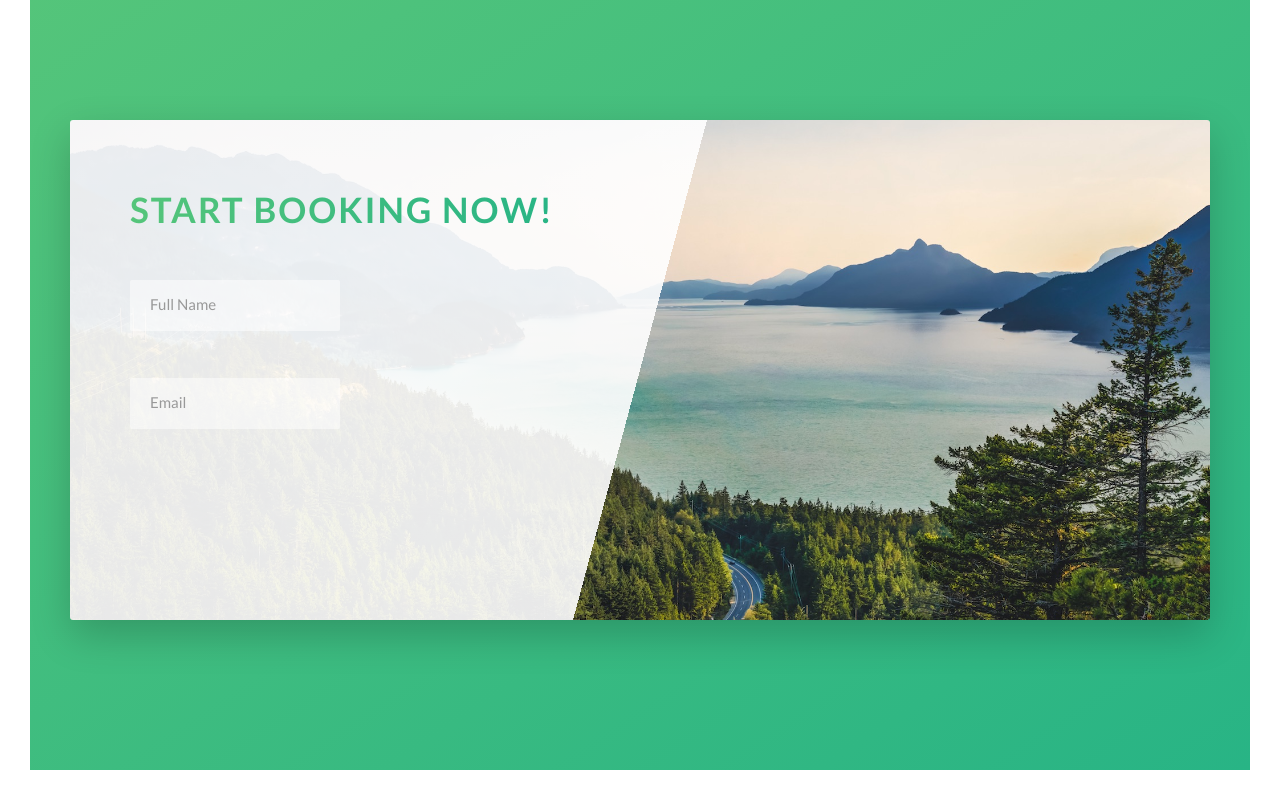
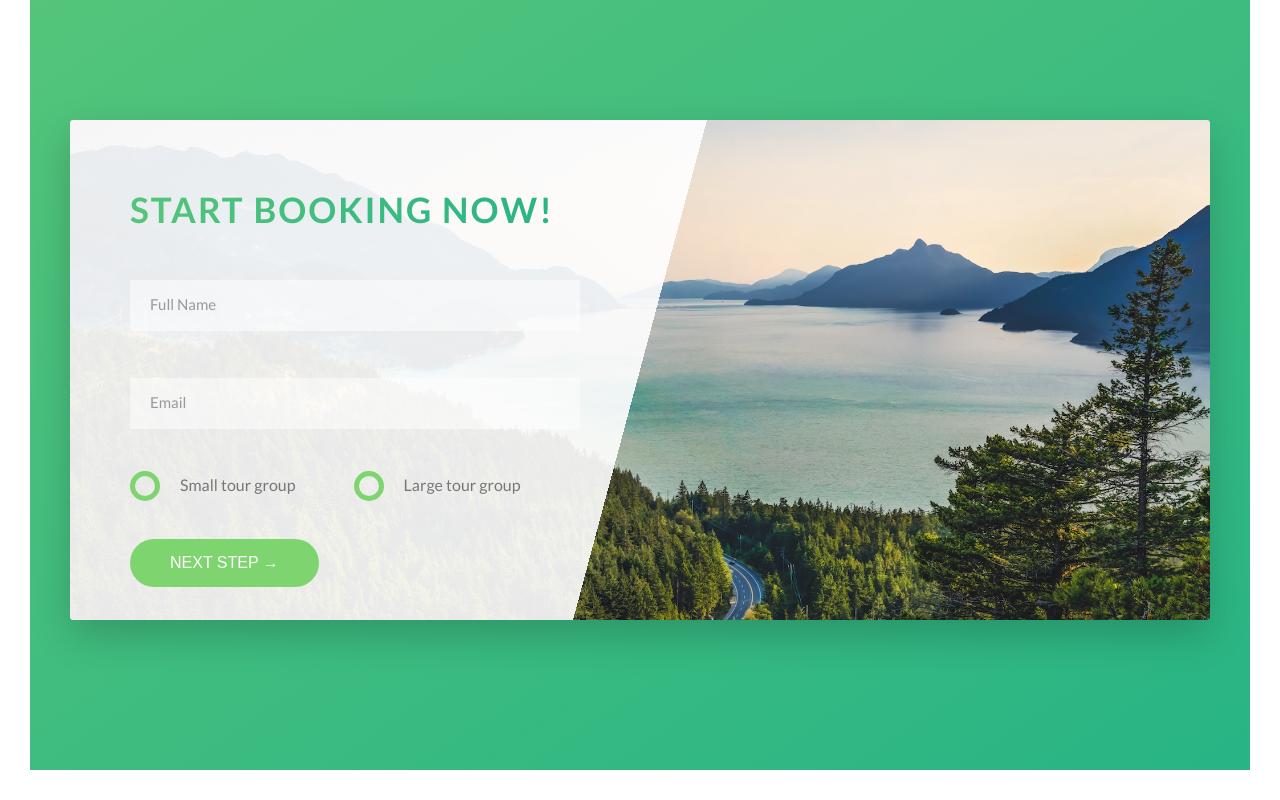
Before and after one commit to andventuree/CSS-wizard, a website: page Natours/index.html in a window 1280 px wide. Shown: the part 4610-5410 px from the top of the page. Drawn offline with Linux system fonts and the light colour scheme.

Commit message:
47: custom radio buttons

```diff
--- a/Natours/index.html
+++ b/Natours/index.html
@@ -285,6 +285,24 @@
                             <label for="email" class="form__label">Email</label>
                         </div>
                     </form>
+                    <div class="form__group u-margin-bottom-medium u-margin-top-small">
+                        <div class="form__radio-group">
+                            <input id="small" type="radio" class="form__radio-input" name='size'>
+                            <label for="small" class="form__radio-label">
+                                <span class="form__radio-button"></span>
+                                Small tour group</label>
+                        </div>
+                        <div class="form__radio-group">
+                            <input id="large" type="radio" class="form__radio-input" name='size'>
+                            <!-- Need to have same name so radio btns toggle to only 1 -->
+                            <label for="large" class="form__radio-label">
+                                <span class="form__radio-button"></span>Large tour group</label>
+                        </div>
+
+                    </div>
+                    <div class="form__group">
+                        <button class="btn btn--green">Next Step &rarr;</button>
+                    </div>
                 </div>
             </div>
         </div>
--- a/Natours/sass/base/_utilities.scss
+++ b/Natours/sass/base/_utilities.scss
@@ -1,24 +1,30 @@
+//common practice to use !important in util classes b/c you want this to override all other effects
+
 .u-center-text {
-  text-align: center;
+  text-align: center !important;
 }
 
 .u-margin-bottom-small {
-  margin-bottom: 1.5rem;
+  margin-bottom: 1.5rem !important;
 }
 
 .u-margin-bottom-medium {
-  margin-bottom: 4rem;
+  margin-bottom: 4rem !important;
 }
 
 .u-margin-bottom-big {
   //use descriptor rather than num b/c you may change num
-  margin-bottom: 8rem;
+  margin-bottom: 8rem !important;
+}
+
+.u-margin-top-small {
+  margin-top: 1.5rem !important;
 }
 
 .u-margin-top-big {
-  margin-top: 8rem;
+  margin-top: 8rem !important;
 }
 
 .u-margin-top-huge {
-  margin-top: 10rem;
+  margin-top: 10rem !important;
 }
--- a/Natours/sass/components/_button.scss
+++ b/Natours/sass/components/_button.scss
@@ -1,6 +1,7 @@
 .btn {
   /* psuedo class, style classes under special states. link is specific to a tag */
   /* combine all these psuedo classes to make it feel like a btn press */
+  &, //makes changes apply to regular buttons as well as pseudo-classes
   &:link,
   &:visited {
     text-transform: uppercase;
@@ -12,6 +13,10 @@
     transition: all 0.2s;
     position: relative;
     font-size: $default-font-size;
+
+    //Changes to native <button> element
+    border: none;
+    cursor: pointer;
   }
 
   &:hover {
@@ -26,7 +31,9 @@
     }
   }
 
-  &:active {
+  &:active,
+  &:focus {
+    outline: none;
     transform: translateY(
       -0.1rem
     ); /* active is in relation to inital link state, not back on hover */
--- a/Natours/sass/components/_form.scss
+++ b/Natours/sass/components/_form.scss
@@ -4,6 +4,7 @@
   }
 
   &__input {
+    width: 100%;
     font-size: 1.5rem;
     padding: 1.5rem 2rem;
     border-radius: 2px;
@@ -48,4 +49,54 @@
     visibility: hidden;
     transform: translateY(-4rem);
   }
+
+  &__radio-input {
+    display: none;
+  }
+
+  &__radio-group {
+    width: 49%;
+    display: inline-block; //so btns appear side by side
+  }
+
+  &__radio-label {
+    font-size: $default-font-size;
+    cursor: pointer; //cursor changes from arrow to pointing finger
+    position: relative;
+    padding-left: 5rem;
+  }
+
+  &__radio-button {
+    height: 3rem;
+    width: 3rem;
+    border: 5px solid $color-primary;
+    border-radius: 50%;
+    display: inline-block;
+    position: absolute;
+    left: 0;
+    top: -0.4rem;
+
+    &::after {
+      //makes the dot inside radio button
+      content: "";
+      display: block;
+      height: 1.3rem;
+      width: 1.3rem;
+      border-radius: 50%;
+      background-color: $color-primary;
+
+      //centers this dot inside its container
+      position: absolute;
+      top: 50%;
+      left: 50%;
+      transform: translate(-50%, -50%);
+
+      opacity: 0;
+      transition: all 0.2s;
+    }
+  }
+
+  &__radio-input:checked ~ &__radio-label &__radio-button::after {
+    opacity: 1;
+  }
 }
```
Also changed, not shown: Natours/css/style.css.
